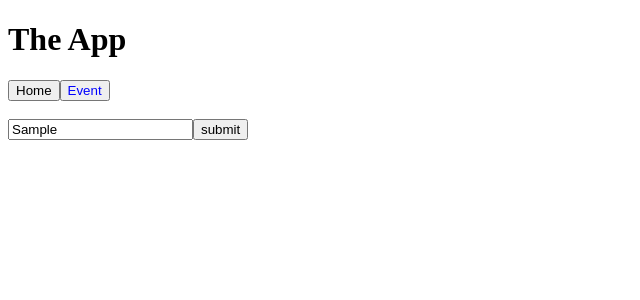
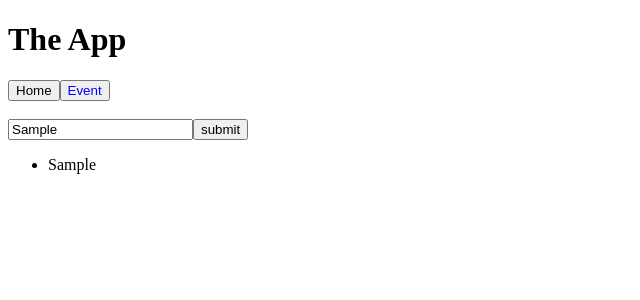
Before and after one commit to duncanhunter/angular-and-ngrx-demo-app, an Angular app: page /event in a window 1280 px wide. Both pictures are taken after typing "Sample" into the empty fields and a click on the button "submit". Shown: the top 300 px of the page, without its empty margins (0-640 px from the left). Built offline with nearby package versions, Linux system fonts and the light colour scheme.

Commit message:
Add evtn list component

```diff
--- /dev/null
+++ b/src/app/event/components/event-list/event-list.component.html
@@ -0,0 +1,3 @@
+<ul>
+  <li *ngFor="let attendee of attendees">{{attendee.name}}</li>
+</ul>
--- a/src/app/event/container/event/event.component.html
+++ b/src/app/event/container/event/event.component.html
@@ -1 +1,2 @@
-<app-add-attendee></app-add-attendee>
+<app-add-attendee (addAttendee)="addAttendee($event)"></app-add-attendee>
+<app-event-list [attendees]="attendees"></app-event-list>
--- a/src/app/event/container/event/event.component.ts
+++ b/src/app/event/container/event/event.component.ts
@@ -7,13 +7,16 @@
   styleUrls: ['./event.component.scss']
 })
 export class EventComponent implements OnInit {
-  attendees: Attendee[];
+  attendees: Attendee[] = [];
   constructor() {}
 
   ngOnInit() {}
 
   addAttendee(attendee: Attendee) {
     this.attendees = [...this.attendees, attendee];
-    console.log('TCL: EventComponent -> addAttendee -> this.attendees', this.attendees);
+    console.log(
+      'TCL: EventComponent -> addAttendee -> this.attendees',
+      this.attendees
+    );
   }
 }
--- a/src/app/event/event.module.ts
+++ b/src/app/event/event.module.ts
@@ -5,12 +5,13 @@
 
 import { EventComponent } from './container/event/event.component';
 import { AddAttendeeComponent } from './components/add-attendee/add-attendee.component';
+import { EventListComponent } from './components/event-list/event-list.component';
 @NgModule({
   imports: [
     CommonModule,
     RouterModule.forChild([{ path: '', component: EventComponent }]),
     ReactiveFormsModule
   ],
-  declarations: [EventComponent, AddAttendeeComponent]
+  declarations: [EventComponent, AddAttendeeComponent, EventListComponent]
 })
 export class EventModule {}
```
Also changed, not shown: src/app/event/components/event-list/event-list.component.ts (added, +11 -0 lines), src/app/event/components/event-list/event-list.component.scss (added), 1 other file (tests, documents, lock files or other folders).
